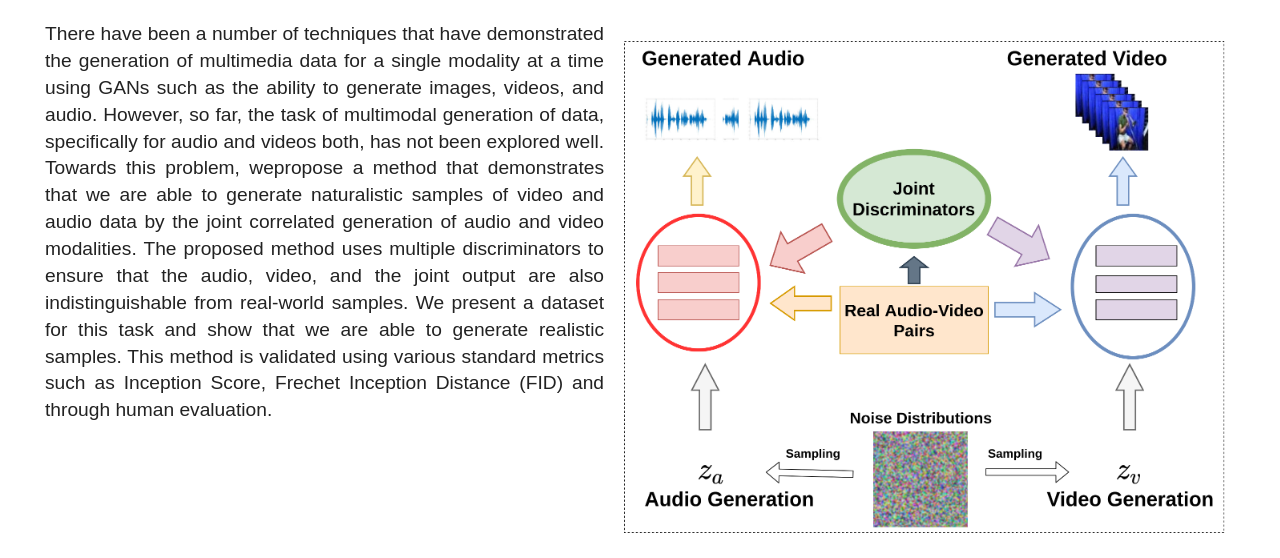
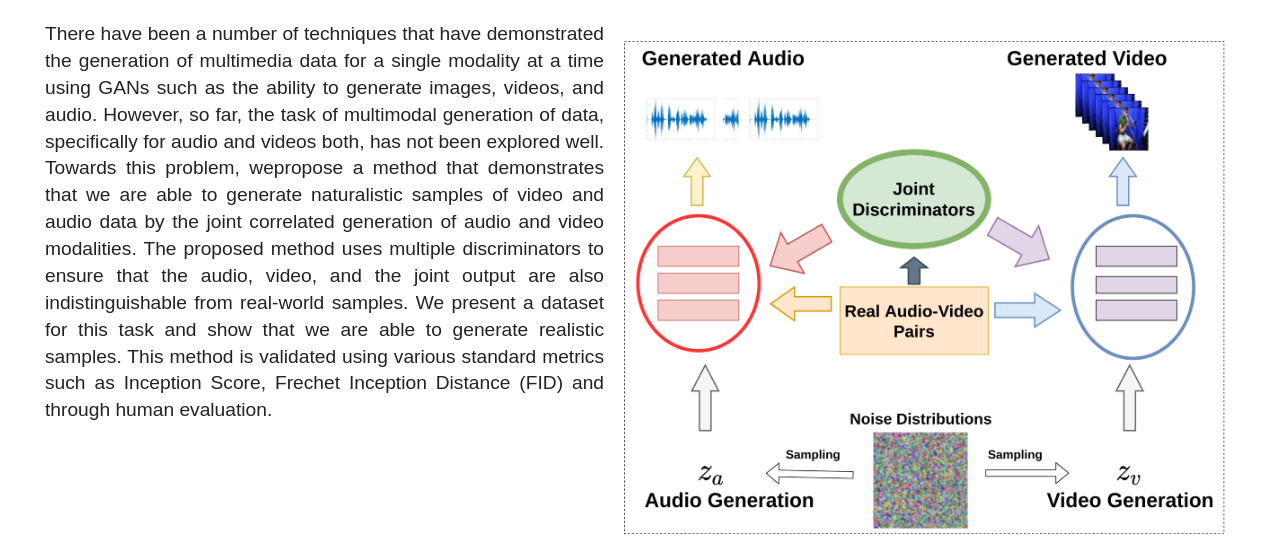
Before and after one commit to DelTA-Lab-IITK/AVG, a plain HTML site: page index.html in a window 1280 px wide. Shown: the part 394-952 px from the top of the page. Drawn offline with Linux system fonts and the light colour scheme.

Commit message:
Update index.html

```diff
--- a/index.html
+++ b/index.html
@@ -212,7 +212,7 @@
         <div class="">
             <p class="sz15 bold">Abstract</p>
                 <div class="padding20" style="float:right ">
-                    <img style="max-width:601px" src="https://delta-lab-iitk.github.io/AVG/img/intro_avg_31.png">
+                    <img style="max-width:601px" src="https://delta-lab-iitk.github.io/AVG/img/intro_avg_3.png">
 
                 </div>
                 <p class="sz12">
```
